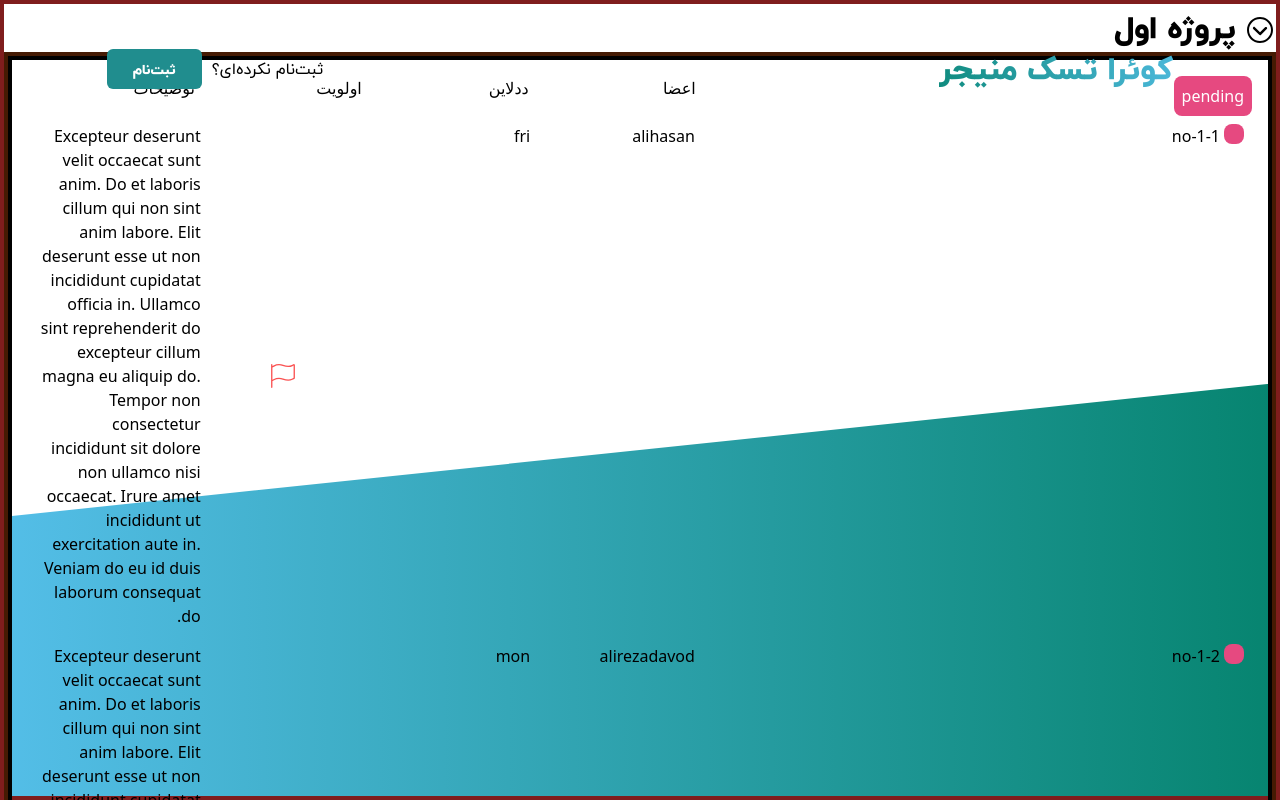
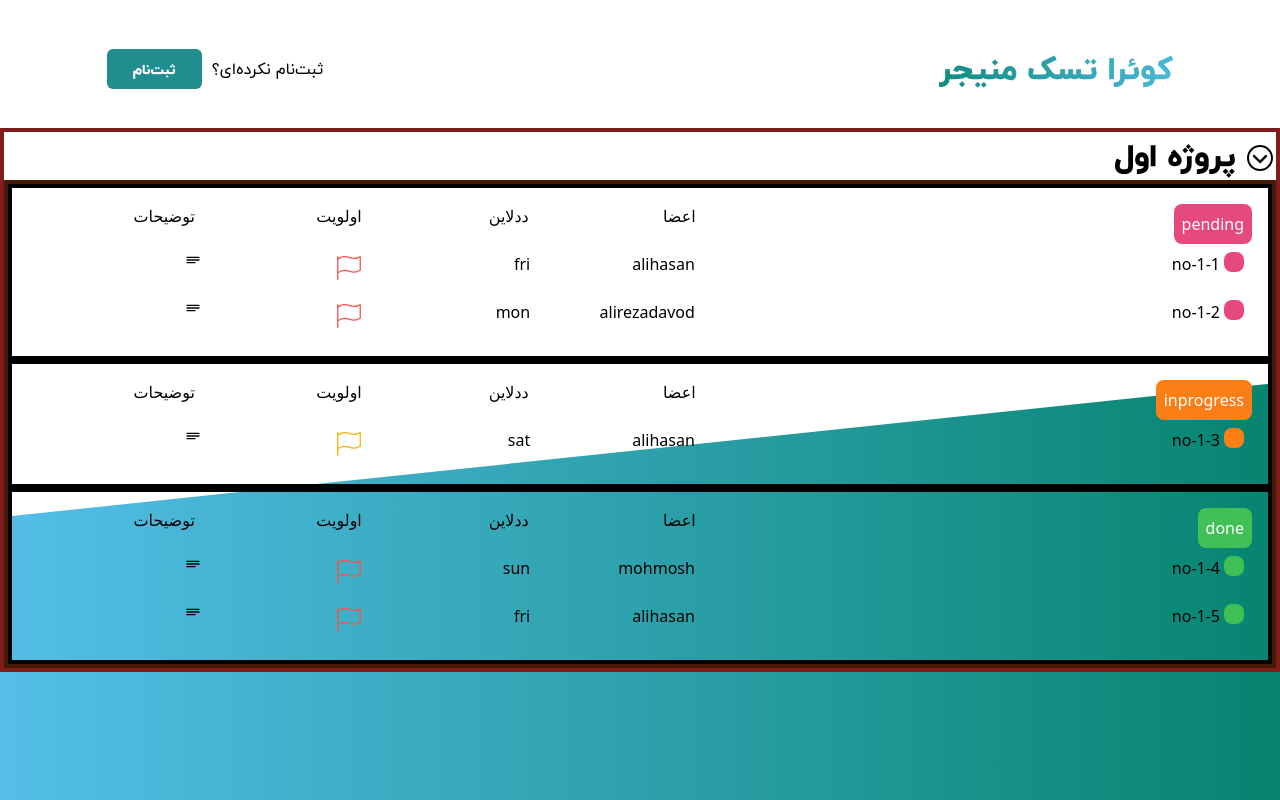
Before and after one commit to fall-Quera-front-end-bootcamp/Group-5, a React (Vite) app: page /Listview in a window 1280 px wide. Both pictures are taken after a click on the element "پروژه اول". Built offline with nearby package versions, Linux system fonts and the light colour scheme.

Commit message:
descriptions popup was added

```diff
--- a/package.json
+++ b/package.json
@@ -16,6 +16,7 @@
     "react-hook-form": "^7.50.1",
     "react-icons": "^5.0.1",
     "react-router-dom": "^6.22.1",
+    "reactjs-popup": "^2.0.6",
     "zod": "^3.22.4"
   },
   "devDependencies": {
--- a/src/components/Slide/index.tsx
+++ b/src/components/Slide/index.tsx
@@ -1,8 +1,8 @@
 import React, { ReactNode } from "react";
 
-interface SlideProps {
-  children: ReactNode;
-}
+// interface SlideProps {
+//   children: ReactNode;
+// }
 
 const Slide: React.FC<SlideProps> = ({ children }) => (
   <div className="flex justify-start flex-col  border-l-2 w-[340px] py-6  px-10">
--- a/src/pages/auth/Listview.tsx
+++ b/src/pages/auth/Listview.tsx
@@ -1,6 +1,9 @@
 import { useState } from "react";
 import { IoIosArrowDropdown } from "react-icons/io";
 import { CiFlag1 } from "react-icons/ci";
+import Popup from "reactjs-popup";
+import "reactjs-popup/dist/index.css";
+import { CgDetailsMore } from "react-icons/cg";
 type taskType = {
   task_name: string;
   peoples: string[];
@@ -71,6 +74,7 @@ interface DataProps {
   data?: DataType;
 }
 
+///// the main component
 const Listview: React.FC<DataProps> = ({}) => {
   const [collapsed, setCollapsed] = useState(true);
 
@@ -80,11 +84,10 @@ const Listview: React.FC<DataProps> = ({}) => {
 
   ///prirory function
   const TaskPriority = (Task_priority: string) => {
-    console.log("im in TaskPriority", Task_priority);
     switch (Task_priority) {
       case "high":
         return (
-          <CiFlag1 className="text-red-primary text-heading-l block m-auto " />
+          <CiFlag1 className="text-red-primary text-heading-l block m-a uto " />
         );
       case "low":
         return <CiFlag1 className="text-yellow-primary text-heading-l" />;
@@ -143,7 +146,9 @@ const Listview: React.FC<DataProps> = ({}) => {
                   className=" basis-[15%] overflow-hidden"
                   key={task.description}
                 >
-                  {task.description}
+                  <Popup trigger={<div><CgDetailsMore /></div>} position="right center">
+                    <div>{task.description}</div>
+                  </Popup>
                 </div>
               </div>
             );
```
Also changed, not shown: 1 other file (tests, documents, lock files or other folders).
